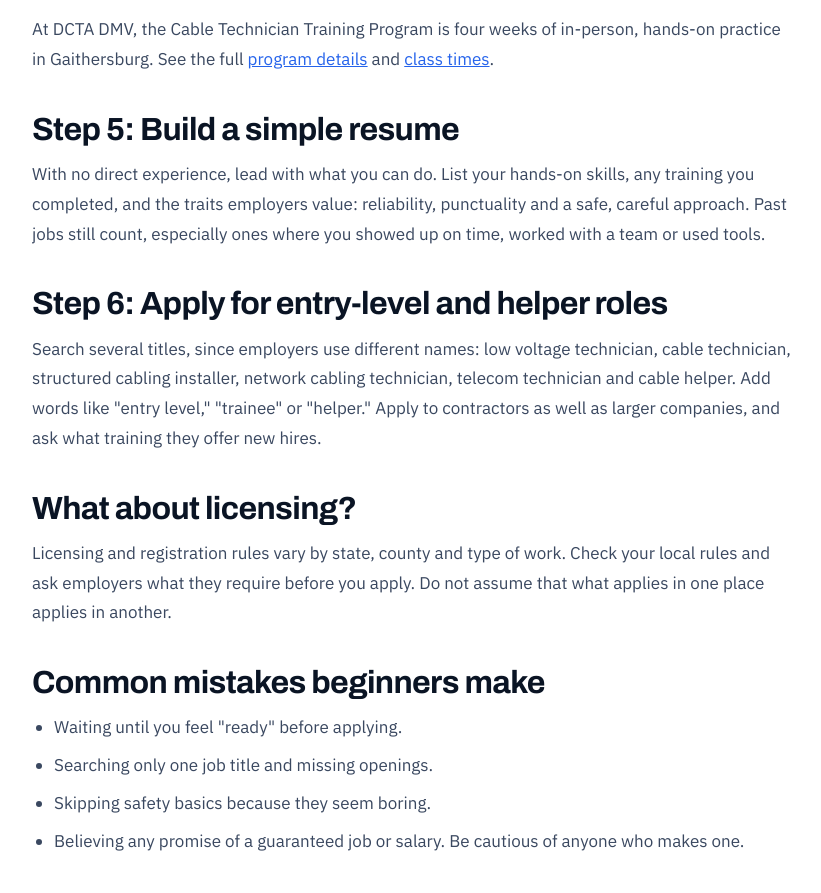
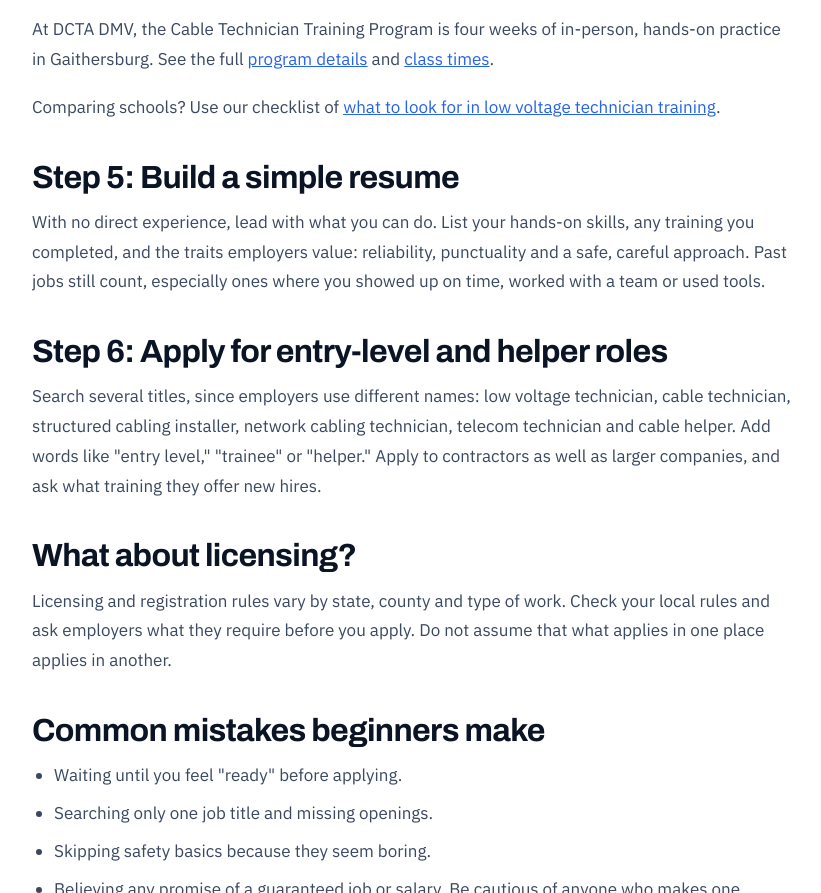
Before and after one commit to calldirectorai/dcta-dmv-home, a plain HTML site: page blog/how-to-become-a-low-voltage-technician.html in a window 1280 px wide. Shown: the part 1853-2746 px from the top of the page, without its empty margins (228-1049 px from the left). Drawn offline with Linux system fonts and the light colour scheme; a script that the page names is missing.

Commit message:
Cross-link new training post from how-to-become post
Co-Authored-By: Claude Sonnet 5.5 <noreply@anthropic.com>
Claude-Session: https://claude.ai/code/session_01D9GUvNEDUycjzDytaEc5os

```diff
--- a/blog/how-to-become-a-low-voltage-technician.html
+++ b/blog/how-to-become-a-low-voltage-technician.html
@@ -88,6 +88,7 @@
 <h2>Step 4: Get hands-on training</h2>
 <p>Reading helps, but this is a hands-on trade. Practice with real tools is what turns knowledge into skill. A good training program lets you terminate cable, work with patch panels, rack and stack equipment, test connections and troubleshoot problems with an instructor beside you.</p>
 <p>At DCTA DMV, the Cable Technician Training Program is four weeks of in-person, hands-on practice in Gaithersburg. See the full <a href="/program">program details</a> and <a href="/schedule">class times</a>.</p>
+<p>Comparing schools? Use our checklist of <a href="/blog/what-to-look-for-in-low-voltage-technician-training">what to look for in low voltage technician training</a>.</p>
 
 <h2>Step 5: Build a simple resume</h2>
 <p>With no direct experience, lead with what you can do. List your hands-on skills, any training you completed, and the traits employers value: reliability, punctuality and a safe, careful approach. Past jobs still count, especially ones where you showed up on time, worked with a team or used tools.</p>
```
